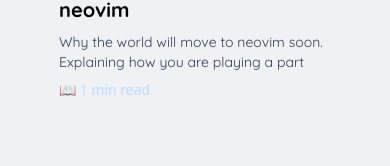
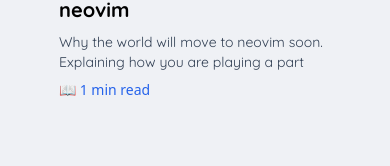
Before and after one commit to Mtendekuyokwa19/Mtendekuyokwa19.github.io, a React (Vite) app: page / in a window 390 px wide. Shown: the part 405-571 px from the top of the page. Built offline with nearby package versions, Linux system fonts and the light colour scheme; a web font is replaced by a local one.

Commit message:
fixing resolution on mobile

```diff
--- a/package.json
+++ b/package.json
@@ -1,6 +1,6 @@
 {
   "name": "blog",
-"homepage": "https://mtendekuyokwa19.github.io/mtendekuyokwa19.github.io",
+"homepage": "https://mtendekuyokwa19.github.io/",
   "private": true,
   "version": "0.0.0",
   "type": "module",
@@ -10,7 +10,7 @@
     "lint": "eslint .",
     "preview": "vite preview"
 ,"predeploy": "npm run build",
-    "deploy": "gh-pages -d build"
+    "deploy": "gh-pages -d dist"
   },
   "dependencies": {
     "react": "^18.3.1",
--- a/src/Home.tsx
+++ b/src/Home.tsx
@@ -89,7 +89,9 @@
             Why the world will move to neovim soon. Explaining how you are
             playing a part
           </p>
-          <p className="font-sans text-sm text-blue-200">📖 1 min read</p>
+          <p className="font-sans text-sm text-blue-600 dark:text-blue-200">
+            📖 1 min read
+          </p>
         </div>
       </section>
     </Link>
--- a/src/blogPosts/whyNeovim.tsx
+++ b/src/blogPosts/whyNeovim.tsx
@@ -148,7 +148,7 @@
 function H({ children }: Hprops) {
   return (
     <section className="flex gap-2 rounded-md flex-col items-center">
-      <h2 className="font-JetBrains font-extrabold lg:text-4xl md:text-2xl text-2xl">
+      <h2 className="font-JetBrains font-extrabold lg:text-4xl md:text-2xl text-lg">
         {children}
       </h2>
 
--- a/src/navbar.tsx
+++ b/src/navbar.tsx
@@ -6,7 +6,7 @@
 
 export const Navbar = () => {
   return (
-    <div className="gap-7 h-full flex flex-col items-stretch bg-catWhite dark:text-everNavText dark:bg-everbg      w-full ">
+    <div className="gap-7 h-full flex flex-col items-stretch justify-between bg-catWhite dark:text-everNavText dark:bg-everbg      w-full ">
       <HeaderMenu />
 
       <Outlet />
```
